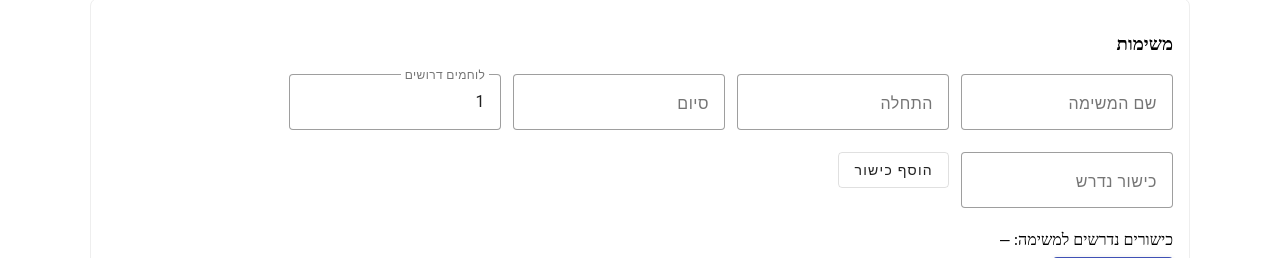
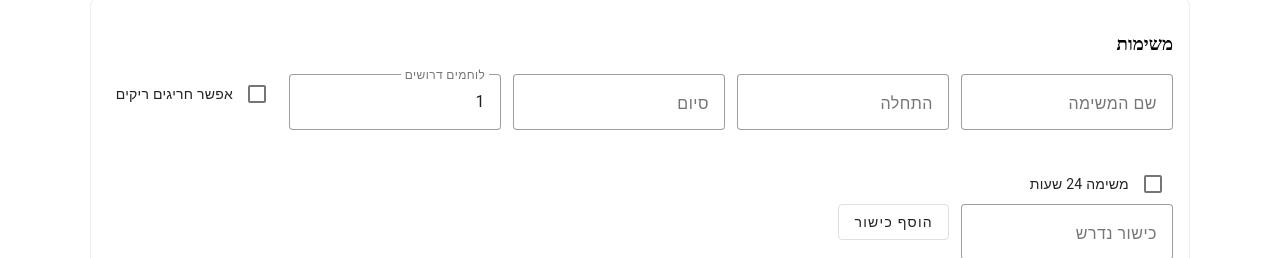
Before and after one commit to evyatarge/shift-planner, an Angular app: page / in a window 1280 px wide. Shown: the part 671-929 px from the top of the page. Built offline with nearby package versions, Linux system fonts and the light colour scheme; no server answers.

Commit message:
add result timestamp. allow empty slots+24hoursTask

```diff
--- a/src/app/components/results/results-view.component.html
+++ b/src/app/components/results/results-view.component.html
@@ -1,4 +1,7 @@
 <div>
+  @if (result.timestamp) {
+    <div><strong>נוצר בתאריך:</strong> {{ result.timestamp | date:'short' }}</div>
+  }
   <div><strong>Score:</strong> {{ result.score }}</div>
   <div><strong>Unassigned slots:</strong> {{ result.unassignedCount }}</div>
 
--- a/src/app/components/tasks/tasks-editor.component.html
+++ b/src/app/components/tasks/tasks-editor.component.html
@@ -20,6 +20,9 @@
     <mat-label>לוחמים דרושים</mat-label>
     <input type="number" matInput [(ngModel)]="form.requiredEmployees" min="1">
   </mat-form-field>
+
+  <mat-checkbox [(ngModel)]="form.allowEmptySlots">אפשר חריגים ריקים</mat-checkbox>
+  <mat-checkbox [(ngModel)]="form.is24HourTask">משימה 24 שעות</mat-checkbox>
 </div>
 
 <div class="flex">
--- a/src/app/components/tasks/tasks-editor.component.ts
+++ b/src/app/components/tasks/tasks-editor.component.ts
@@ -5,6 +5,7 @@ import { MatFormFieldModule } from '@angular/material/form-field';
 import { MatTimepickerModule } from '@angular/material/timepicker';
 import { MatInputModule } from '@angular/material/input';
 import { MatButtonModule } from '@angular/material/button';
+import { MatCheckboxModule } from '@angular/material/checkbox';
 import {provideNativeDateAdapter} from '@angular/material/core';
 import { Task } from '../../models';
 
@@ -13,13 +14,13 @@ import { Task } from '../../models';
   templateUrl: './tasks-editor.component.html',
   standalone: true,
   providers: [provideNativeDateAdapter()],
-  imports: [CommonModule, FormsModule, MatFormFieldModule, MatInputModule, MatButtonModule, MatTimepickerModule],
+  imports: [CommonModule, FormsModule, MatFormFieldModule, MatInputModule, MatButtonModule, MatTimepickerModule, MatCheckboxModule],
 })
 export class TasksEditorComponent {
   @Input() tasks: Task[] = [];
   @Output() tasksChange = new EventEmitter<Task[]>();
 
-  form: Task = { id: 1, name: '', start: '', end: '', requiredSkills: [], requiredEmployees: 1 };
+  form: Task = { id: 1, name: '', start: '', end: '', requiredSkills: [], requiredEmployees: 1, allowEmptySlots: false, is24HourTask: false };
   newSkill = '';
 
   addSkill() {
@@ -38,7 +39,7 @@ export class TasksEditorComponent {
     const taskToAdd: Task = { ...this.form, id };
     this.tasks = [...this.tasks, taskToAdd];
     this.tasksChange.emit(this.tasks);
-    this.form = { id: id + 1, name: '', start: '', end: '', requiredSkills: [], requiredEmployees: 1 };
+    this.form = { id: id + 1, name: '', start: '', end: '', requiredSkills: [], requiredEmployees: 1, allowEmptySlots: false, is24HourTask: false };
   }
 
   remove(task: Task) {
--- a/src/app/models.ts
+++ b/src/app/models.ts
@@ -1,5 +1,5 @@
 export interface Employee { id: number; name: string; skills: string[]; active?: boolean; }
-export interface Task { id: number; name: string; start: string; end: string; requiredSkills: string[]; requiredEmployees: number; }
+export interface Task { id: number; name: string; start: string; end: string; requiredSkills: string[]; requiredEmployees: number; allowEmptySlots?: boolean; is24HourTask?: boolean; }
 
 export type RestMode = 'HARD' | 'SOFT';
 export interface SchedulingSettings { minRestHours: number; restMode: RestMode; }
@@ -7,7 +7,7 @@ export interface SchedulingSettings { minRestHours: number; restMode: RestMode;
 export interface Availability { employeeId: number; start: string; end: string; } // optional use
 export interface ScheduleRequest { employees: Employee[]; tasks: Task[]; availabilities?: Availability[]; }
 export interface AssignmentDTO { taskId: number; taskName: string; start: string; end: string; requiredSkills: string[]; employeeId: number|null; employeeName: string|null; }
-export interface SolveResponse { assignments: AssignmentDTO[]; score: string; unassignedCount: number; }
+export interface SolveResponse { assignments: AssignmentDTO[]; score: string; unassignedCount: number; timestamp?: string; }
 
 // optional explanation of the solution (if requested) for constraint details
 export interface Explanation { hardConstraints: Record<string, number>; softConstraints: Record<string, number>; }
```
